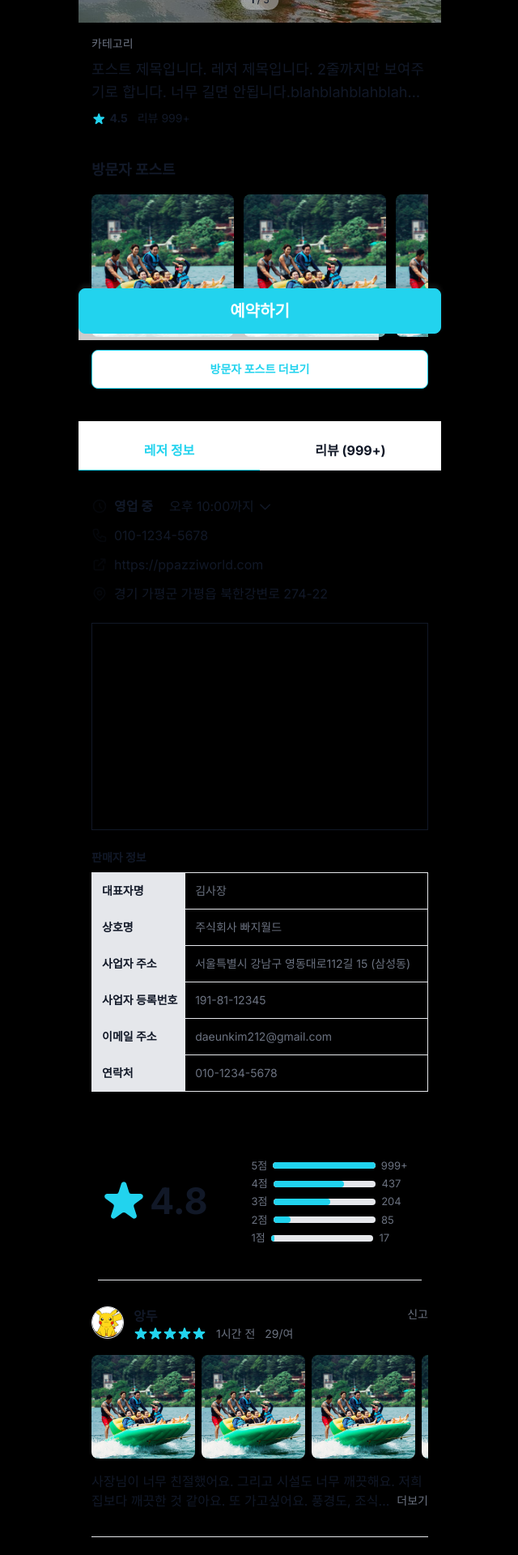
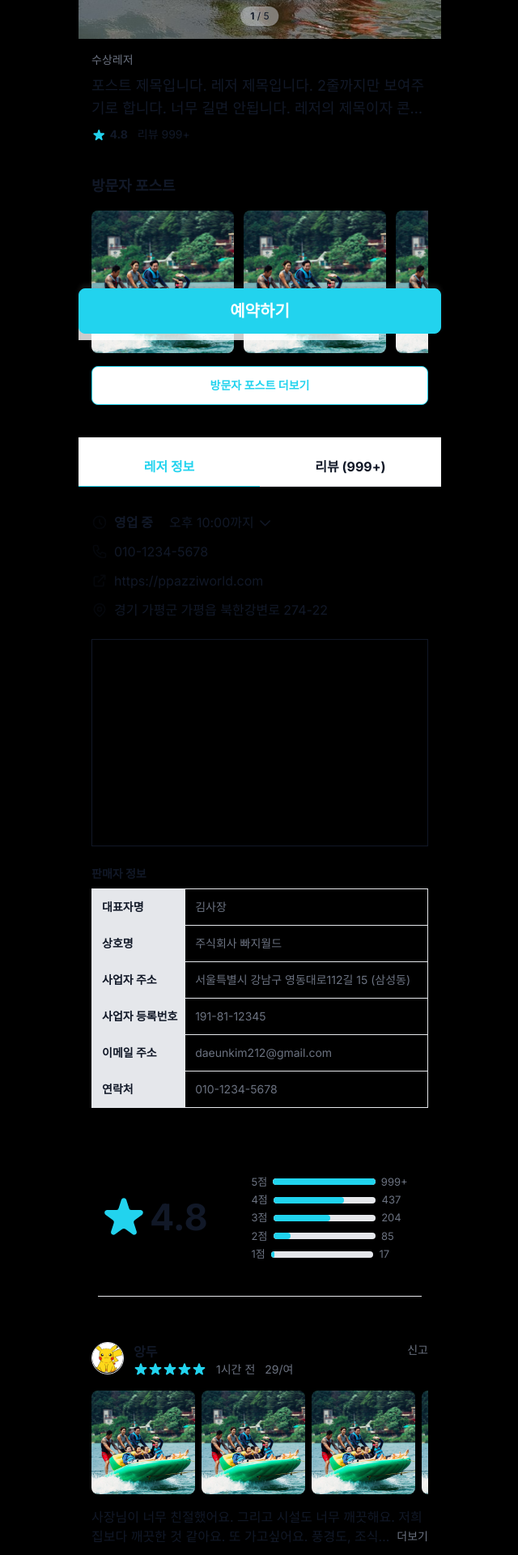
Before and after one commit to Pleisure/frontend, a Next.js app: page /leisure-detail in a window 1280 px wide. Shown: the part 380-2300 px from the top of the page at 81% size, without its empty margins (319-959 px from the left). Built offline with nearby package versions, Linux system fonts and the light colour scheme.

Commit message:
PLS-60 Refactor:Implement carousel to store images in leisure store detail page

```diff
--- a/app/components-hj/leisure-detail/atoms/Button.tsx
+++ b/app/components-hj/leisure-detail/atoms/Button.tsx
@@ -1,13 +1,24 @@
-interface Props {
+import { ButtonHTMLAttributes } from 'react';
+
+interface Props extends ButtonHTMLAttributes<HTMLButtonElement> {
   divStyle: string;
   buttonStyle: string;
   content: string;
 }
+// ButtonHTMLAttributes<HTMLButtonElement>를 extends하면
+// 기본적인 button의 attribute와 event등을 사용할 수 있음
 
-export default function Button({ divStyle, buttonStyle, content }: Props) {
+export default function Button({
+  divStyle,
+  buttonStyle,
+  content,
+  ...props
+}: Props) {
   return (
     <div className={divStyle}>
-      <button className={buttonStyle}>{content}</button>
+      <button className={buttonStyle} {...props}>
+        {content}
+      </button>
     </div>
   );
 }
--- a/app/components-hj/leisure-detail/atoms/Icon.tsx
+++ b/app/components-hj/leisure-detail/atoms/Icon.tsx
@@ -1,6 +1,6 @@
 import { MouseEventHandler } from 'react';
 
-export interface Iicon {
+interface Iicon {
   className: string;
   viewBox?: string | undefined;
   fill?: string | undefined;
--- a/app/components-hj/leisure-detail/atoms/Slide.tsx
+++ b/app/components-hj/leisure-detail/atoms/Slide.tsx
@@ -4,16 +4,12 @@ import Photo from './Photo';
 
 export interface SlideProps {
   imgUrl: string;
-  width?: string;
-  gap?: string;
+  width?: 'reviewWidth' | 'visitorWidth';
+  gap?: 'reviewGap' | 'visitorGap';
   data?: number[]; // 임시 배열
 }
 
-export interface photoSlideStyleType {
-  [key: string]: string;
-}
-
-export const photoSlideStyle: photoSlideStyleType = {
+export const photoSlideStyle = {
   reviewWidth: 'w-32',
   visitorWidth: 'w-44',
   reviewGap: 'gap-2',
--- a/app/components-hj/leisure-detail/molecules/Rating.tsx
+++ b/app/components-hj/leisure-detail/molecules/Rating.tsx
@@ -2,7 +2,7 @@ import Icon from '../atoms/Icon';
 
 export default function Rating() {
   return (
-    <div className="flex items-center justify-around mt-20 mx-2 pb-10 rating border-b-[1px]">
+    <div className="flex items-center justify-around mt-20 mb-8 mx-2 pb-10 rating border-b-[1px]">
       <div className="flex items-center w-[90%]">
         <Icon
           className="w-16 h-16 text-cyanTxt"
--- a/app/components-hj/leisure-detail/organisms/Review.tsx
+++ b/app/components-hj/leisure-detail/organisms/Review.tsx
@@ -10,8 +10,8 @@ export default function Review() {
         return (
           <ReviewArticle
             key={i}
-            i={i}
-            length={a.length}
+            dataIdx={i}
+            dataLength={a.length}
             profileImgUrl="/images/leisure-detail/test-profile-img.png"
             name="앙두"
             createdAt="1시간 전"
@@ -22,7 +22,7 @@ export default function Review() {
         );
       })}
       <Button
-        divStyle="mt-2 all-review-btn"
+        divStyle="all-review-btn"
         buttonStyle="w-full bg-white btn btn-active border-1 border-cyanTxt text-cyanTxt hover:bg-white hover:border-cyanTxt"
         content="모든 리뷰 보기"
       />
--- a/app/components-hj/leisure-detail/organisms/ReviewArticle.tsx
+++ b/app/components-hj/leisure-detail/organisms/ReviewArticle.tsx
@@ -4,8 +4,8 @@ import Icon from '../atoms/Icon';
 import Slide from '../atoms/Slide';
 
 type Props = {
-  i: number;
-  length: number;
+  dataIdx: number;
+  dataLength: number;
   profileImgUrl: string;
   name: string;
   createdAt: string;
@@ -15,8 +15,8 @@ type Props = {
 };
 
 export default function ReviewArticle({
-  i,
-  length,
+  dataIdx,
+  dataLength,
   profileImgUrl,
   name,
   createdAt,
@@ -25,11 +25,7 @@ export default function ReviewArticle({
   content,
 }: Props) {
   return (
-    <article
-      className={`pb-8 pt-8 review-article ${
-        i === length - 1 ? 'border-b-none' : 'border-b-[1px]'
-      }`}
-    >
+    <article className={`pb-6 pt-6 review-article`}>
       {/* review profile */}
       <div className="flex justify-between review-profile">
         <div className="flex">
@@ -72,7 +68,7 @@ export default function ReviewArticle({
       />
 
       {/* review content */}
-      <div className="review-content">
+      <div className="mb-8 review-content">
         <p className="overflow-hidden break-all review-content__text content text-ellipsis">
           <span className="float-right text-sm more mt-[1.6rem] text-lightGrayTxt cursor-pointer">
             더보기
@@ -80,6 +76,7 @@ export default function ReviewArticle({
           {content}
         </p>
       </div>
+      {dataIdx === dataLength - 1 || <hr className="mt-12" />}
       <style jsx>{`
         .content {
           display: -webkit-box;
--- a/app/components-hj/leisure-detail/organisms/StorePost.tsx
+++ b/app/components-hj/leisure-detail/organisms/StorePost.tsx
@@ -4,25 +4,25 @@ import StorePostSlide from './StorePostSlide';
 import Icon from '../atoms/Icon';
 
 interface Props {
-  category: string;
-  content: string;
-  rating: number;
-  reviewCnt: number;
+  categoryName: string;
+  storeTitleContent: string;
+  storeReviewsCount: number;
+  totalRatingAverage: number;
 }
 
 export default function StorePost({
-  category,
-  content,
-  rating,
-  reviewCnt,
+  categoryName,
+  storeTitleContent,
+  totalRatingAverage,
+  storeReviewsCount,
 }: Props) {
   return (
     <section className="mb-10 overflow-hidden store-post">
       <StorePostSlide />
       <div className="px-4 store-title">
-        <p className="mt-4 text-sm text-lightGrayTxt">{category}</p>
+        <p className="mt-4 text-sm text-lightGrayTxt">{categoryName}</p>
         <div className="my-2 overflow-hidden text-lg break-all title-txt text-ellipsis">
-          {content}
+          {storeTitleContent}
         </div>
         <div className="flex text-sm rating-review-box">
           <div className="flex rating">
@@ -34,10 +34,10 @@ export default function StorePost({
                 pathD="M9.049 2.927c.3-.921 1.603-.921 1.902 0l1.07 3.292a1 1 0 00.95.69h3.462c.969 0 1.371 1.24.588 1.81l-2.8 2.034a1 1 0 00-.364 1.118l1.07 3.292c.3.921-.755 1.688-1.54 1.118l-2.8-2.034a1 1 0 00-1.175 0l-2.8 2.034c-.784.57-1.838-.197-1.539-1.118l1.07-3.292a1 1 0 00-.364-1.118L2.98 8.72c-.783-.57-.38-1.81.588-1.81h3.461a1 1 0 00.951-.69l1.07-3.292z"
               />
             </div>
-            <span className="ml-1 mr-3 font-bold">{rating}</span>
+            <span className="ml-1 mr-3 font-bold">{totalRatingAverage}</span>
           </div>
           <div className="reviewCnt">
-            <p>리뷰 {reviewCnt > 999 ? '999+' : reviewCnt}</p>
+            <p>리뷰 {storeReviewsCount > 1000 ? '999+' : storeReviewsCount}</p>
           </div>
         </div>
       </div>
--- a/app/leisure-detail/page.tsx
+++ b/app/leisure-detail/page.tsx
@@ -9,13 +9,12 @@ import Review from '../components-hj/leisure-detail/organisms/Review';
 export default function LeisureDetail() {
   return (
     <div className="container relative max-w-md min-w-[360px] m-auto text-grayTxt mb-24">
-      <Header title="포스트 제목" />
+      <Header title={STORE_POST_DATA.storeTitleContent} />
       <StorePost
-        category="카테고리"
-        content="포스트 제목입니다. 레저 제목입니다. 2줄까지만 보여주기로 합니다. 너무
-          길면 안됩니다.blahblahblahblahblahblahblahblahblahblahblahblahblahblahblah"
-        rating={4.5}
-        reviewCnt={1000}
+        categoryName={STORE_POST_DATA.storeCategories.categoryName}
+        storeTitleContent={STORE_POST_DATA.storeTitleContent}
+        storeReviewsCount={STORE_POST_DATA.storeReviewCount}
+        totalRatingAverage={REVIEW_SUMMERIZE_DATA.totalRatingAverage}
       />
       <VisitorPost />
 
@@ -38,3 +37,56 @@ export default function LeisureDetail() {
     </div>
   );
 }
+
+// 임시 데이터
+const STORE_POST_DATA = {
+  storeId: '1',
+  storeImageUrls: [
+    { id: 1, imgUrl: '/images/leisure-detail/test-slide-img1.jpeg' },
+    { id: 2, imgUrl: '/images/leisure-detail/test-slide-img2.jpeg' },
+    { id: 3, imgUrl: '/images/leisure-detail/test-slide-img3.jpeg' },
+    { id: 4, imgUrl: '/images/leisure-detail/test-slide-img1.jpeg' },
+    { id: 5, imgUrl: '/images/leisure-detail/test-slide-img2.jpeg' },
+  ],
+  storeName: '가평빠지월드',
+  storeStatus: 'OPENNING',
+  storeCategories: {
+    categoryLevel: 2,
+    categoryName: '수상레저',
+  },
+  storeAverageRating: 4.8,
+  storeReviewCount: 1024, // * 내가 임의로 추가. 나중에 추가되야함.
+  storeTitleContent:
+    '포스트 제목입니다. 레저 제목입니다. 2줄까지만 보여주기로 합니다. 너무 길면 안됩니다. 레저의 제목이자 콘텐츠내용입니다. 가평빠지 좋아요. 더운 여름 핫해핫해', // * 내가 임의로 추가. 나중에 추가되야함.
+  storeBusinessHours: [
+    // 오늘을 기준으로 일주일의 영업시간을 나타냅니다. 예를 들어, 오늘이 토요일이면 토, 일, 월, 화, 수, 목, 금 순으로 영업시간을 나열합니다.
+    {
+      dayOfWeek: 'WED',
+      businessHourStatus: 'OPENED',
+      // OPENED: 영업 하는 날 / CLOSED: 영업 쉬는 날
+      // CLOSED 일때는 openingHours, closingHours, breakTimeStart, breakTimeEnd는 모두 null로.
+      openingHours: '11:00', // (“HH:MM” 24시간 기준)
+      closingHours: '21:00', // (“HH:MM” 24시간 기준)
+      breakTimes: [
+        {
+          breakTimeStart: '11:00', // (“HH:MM” 24시간 기준)
+          breakTimeEnd: '14:00', // (“HH:MM” 24시간 기준)
+        },
+      ],
+    },
+  ],
+  storeAddress: '경기 가평군 가평읍 북한강변로 274-22',
+  storeLatitude: 37.752532,
+  storeLongitude: 127.535929,
+  storePhone: '010-1234-5678',
+  storeReservationUrl: 'http://localhost:3000/leisure-detail#',
+};
+
+const REVIEW_SUMMERIZE_DATA = {
+  totalRatingAverage: 4.8,
+  numOfFiveStars: 120,
+  numOfFourStars: 80,
+  numOfThreeStars: 57,
+  numOfTwoStars: 13,
+  numOfOneStars: 6,
+};
--- /dev/null
+++ b/app/types-hj/IStores.ts
@@ -0,0 +1,66 @@
+export interface IStores {
+  storeId: string;
+  storeImageUrls: string[];
+  storeName: string;
+  storeStatus: 'OPENNING' | 'CLOSING' | 'SHUT_DOWN';
+  storeCategories: {
+    categoryLevel: number;
+    categoryName: string;
+  };
+  storeAverageRating: number;
+  storeReviewCount: number;
+  storeBusinessHours: [
+    // 오늘을 기준으로 일주일의 영업시간을 나타냅니다. 예를 들어, 오늘이 토요일이면 토, 일, 월, 화, 수, 목, 금 순으로 영업시간을 나열합니다.
+
+    dayOfWeek: 'MON' | 'TUE' | 'WED' | 'THU' | 'FRI' | 'SAT' | 'SUN',
+    businessHourStatus: 'OPENED' | 'CLOSED',
+    // OPENED: 영업 하는 날 / CLOSED: 영업 쉬는 날
+    // CLOSED 일때는 openingHours, closingHours, breakTimeStart, breakTimeEnd는 모두 null로.
+    openingHours: string, // (“HH:MM” 24시간 기준)
+    closingHours: string, // (“HH:MM” 24시간 기준)
+    breakTimes: [
+      breakTimeStart: string, // (“HH:MM” 24시간 기준)
+      breakTimeEnd: string // (“HH:MM” 24시간 기준)
+    ]
+  ];
+  storeAddress: string;
+  storeLatitude: number;
+  storeLongitude: number;
+  storePhone: string;
+  storeReservationUrl: string;
+}
+
+export interface IReviewSummerize {
+  totalRatingAverage: number;
+  numOfFiveStars: number;
+  numOfFourStars: number;
+  numOfThreeStars: number;
+  numOfTwoStars: number;
+  numOfOneStars: number;
+}
+
+export interface IReviewList {
+  reviewWriterNickname: string;
+  reviewWriterProfilePictureUrl: string;
+  reviewWriterAge: number;
+  reviewWriterGender: 'MALE' | 'FEMALE';
+  storeReviewId: string;
+  storeReviewRating: number; // (1 ~ 5)
+  storeReviewContent: string; // (max 400)
+  storeReviewPhotoUrls: string[];
+  createdAt: string; //"2023-07-29T12:00:00.000Z"
+}
+
+export interface IVisitorPost {
+  postId: string;
+  postPhotoUrl: string[];
+}
+
+export interface ICEOInfo {
+  ceoName: string;
+  ceoPhone: string; //000-0000-0000
+  ceoEmail: string;
+  ceoAddress: string;
+  businessName: string;
+  businessRegNumber: string; // 사업자번호. 000-00-00000.
+}
```
